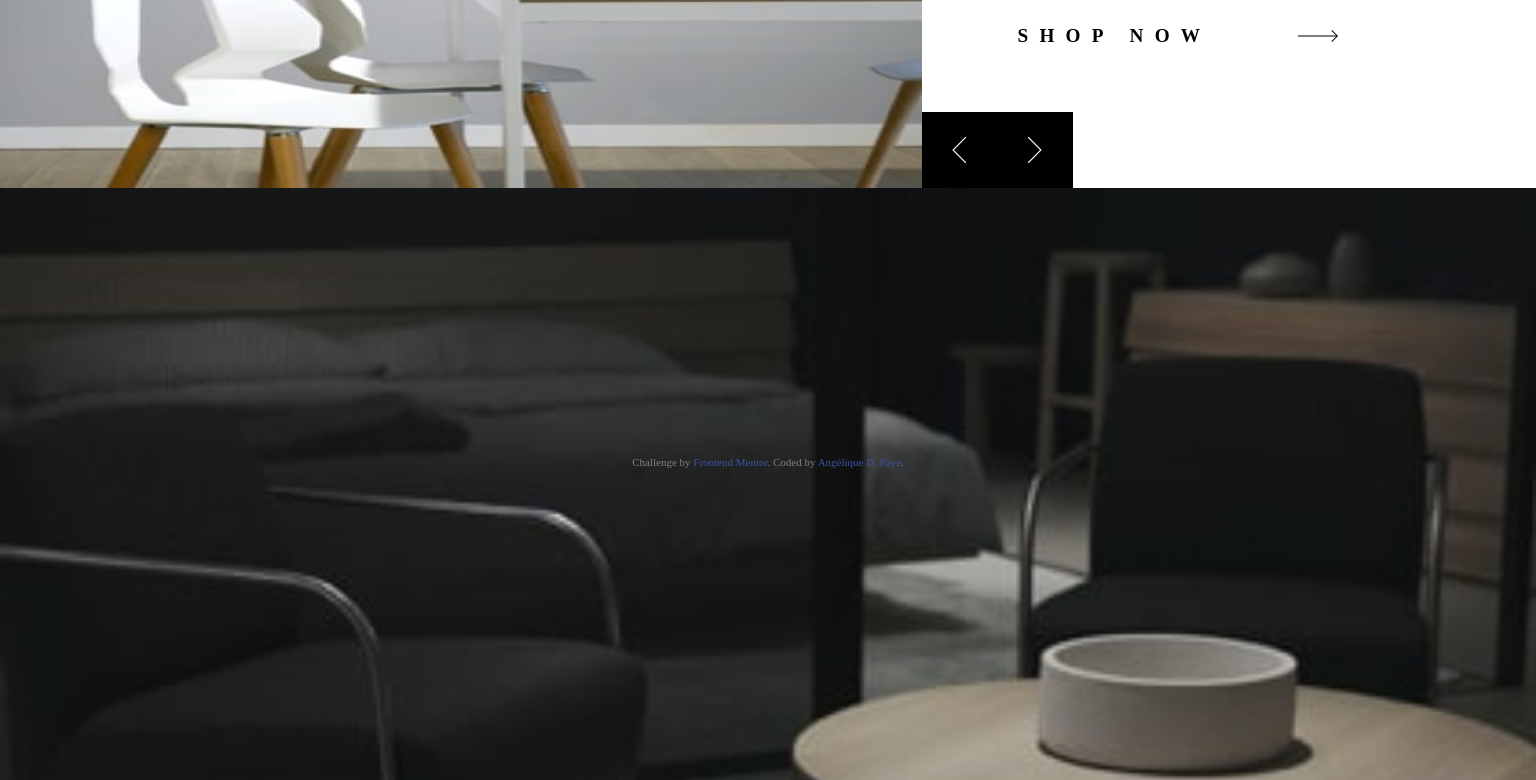
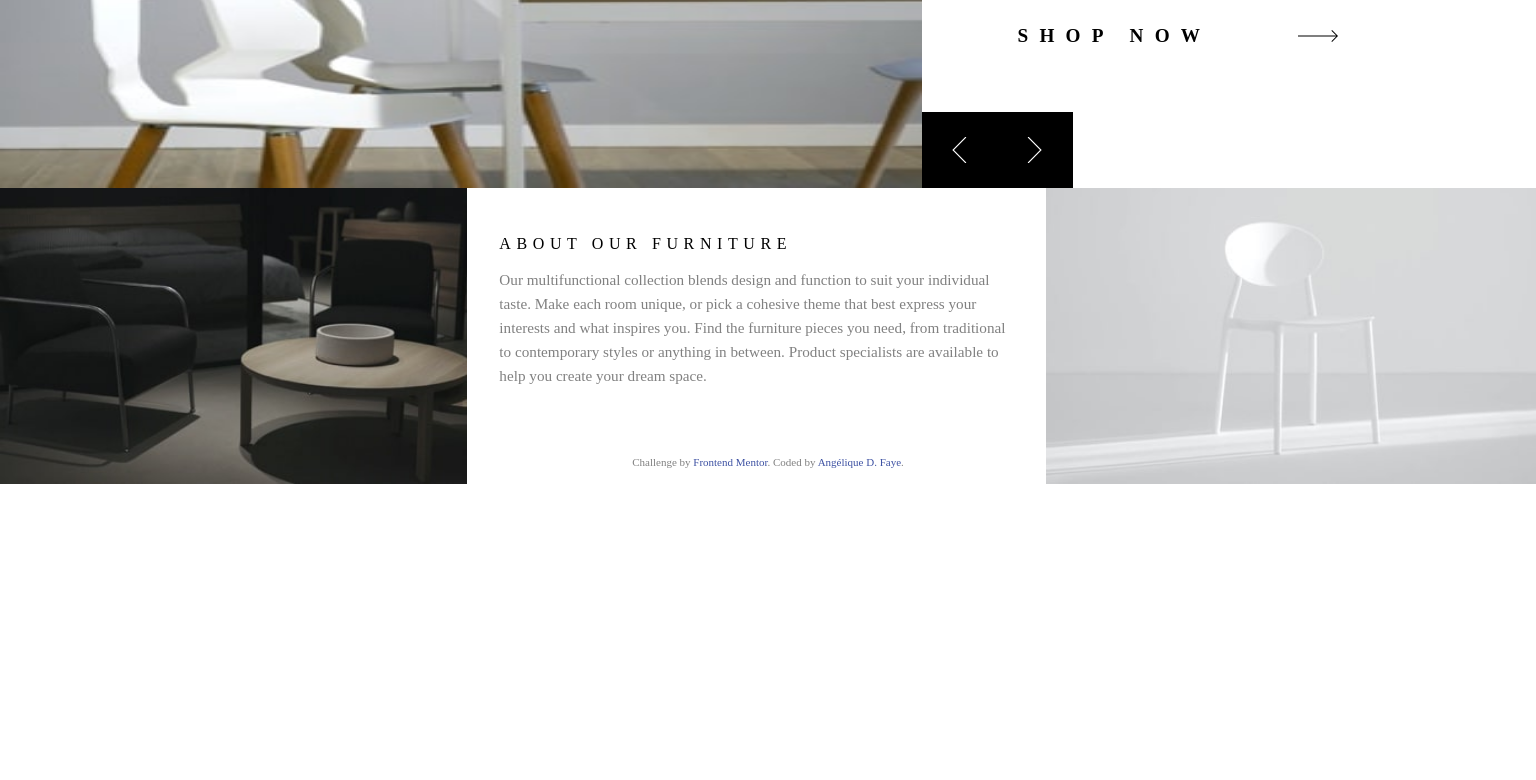
Before and after one commit to AngeliqueDF/room-ecommerce-homepage, a website built with Vite: page index.html in a window 1536 px wide. Shown: the part 316-1096 px from the top of the page. After the commit the page ends 800 px from the top, so only its background shows below. Built offline with nearby package versions, Linux system fonts and the light colour scheme.

Commit message:
Turn `.about` into a row of elements, set size

```diff
--- a/src/css/style.css
+++ b/src/css/style.css
@@ -312,6 +312,12 @@ body.mobile-menu-open::after {
 		padding: 6rem;
 	}
 
+	.about {
+		display: flex;
+		max-width: 100vw;
+		height: 37vh;
+	}
+
 }
 
 @media (hover: hover) {
```
